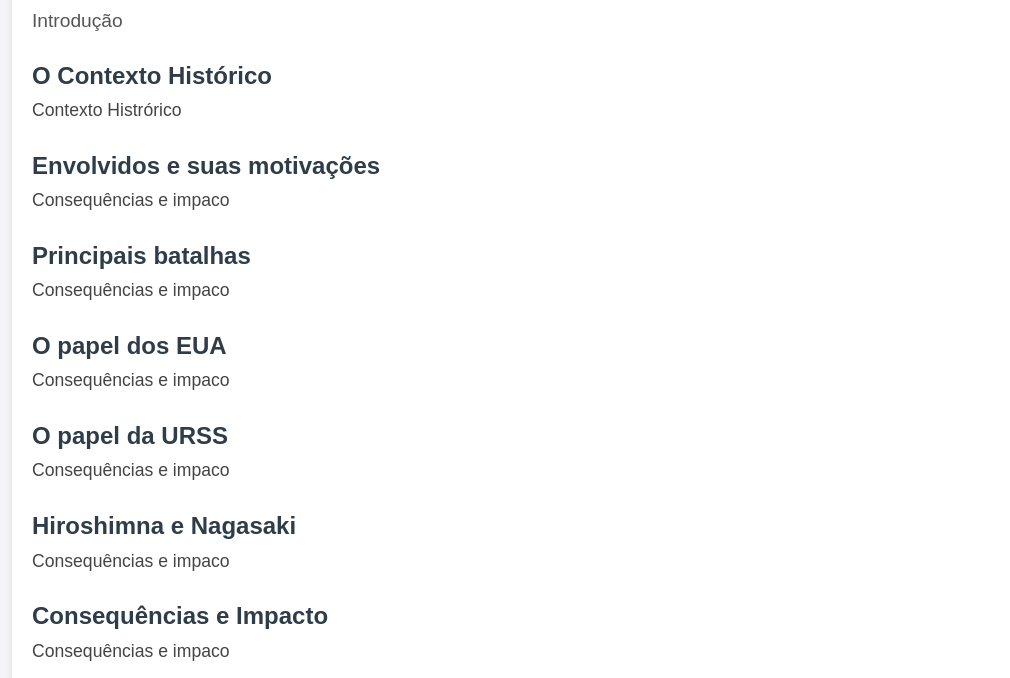
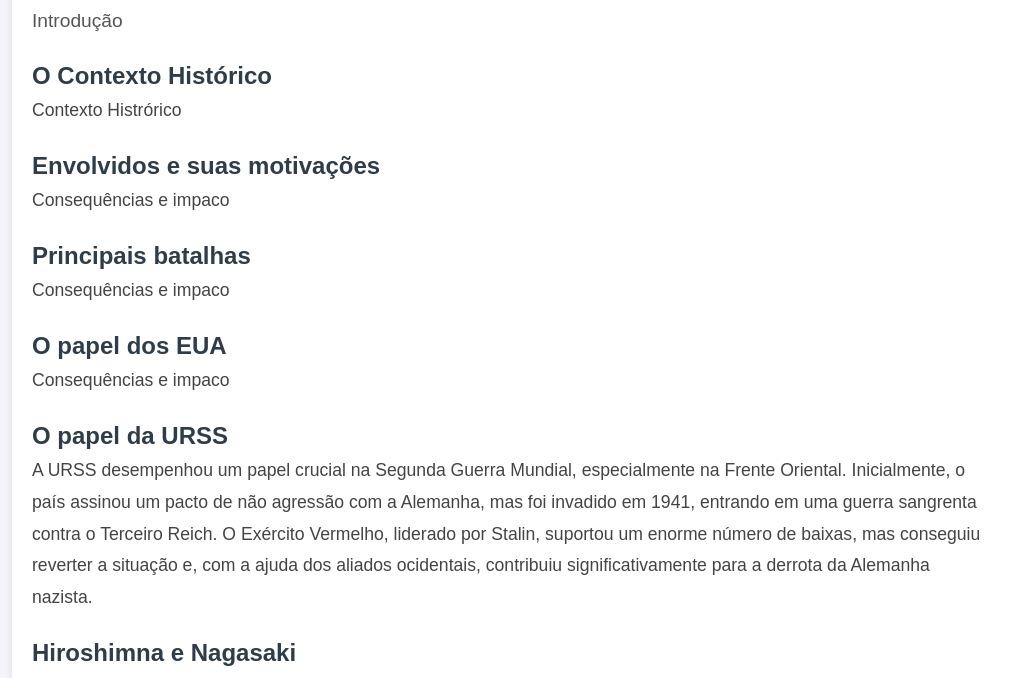
Before and after one commit to guyokoda30/Ger-ncia-de-Configura-o-e-Controle-de-Vers-o, a plain HTML site: page index.html in a window 1280 px wide. Shown: the part 105-783 px from the top of the page, without its empty margins (128-1138 px from the left). Drawn offline with Linux system fonts and the light colour scheme.

Commit message:
alterações index papel urss

```diff
--- a/index.html
+++ b/index.html
@@ -38,7 +38,7 @@
 
       <h2>O papel da URSS</h2>
       <p class="content">
-        Consequências e impaco
+        A URSS desempenhou um papel crucial na Segunda Guerra Mundial, especialmente na Frente Oriental. Inicialmente, o país assinou um pacto de não agressão com a Alemanha, mas foi invadido em 1941, entrando em uma guerra sangrenta contra o Terceiro Reich. O Exército Vermelho, liderado por Stalin, suportou um enorme número de baixas, mas conseguiu reverter a situação e, com a ajuda dos aliados ocidentais, contribuiu significativamente para a derrota da Alemanha nazista.
       </p>
 
       <h2>Hiroshimna e Nagasaki</h2>
```
